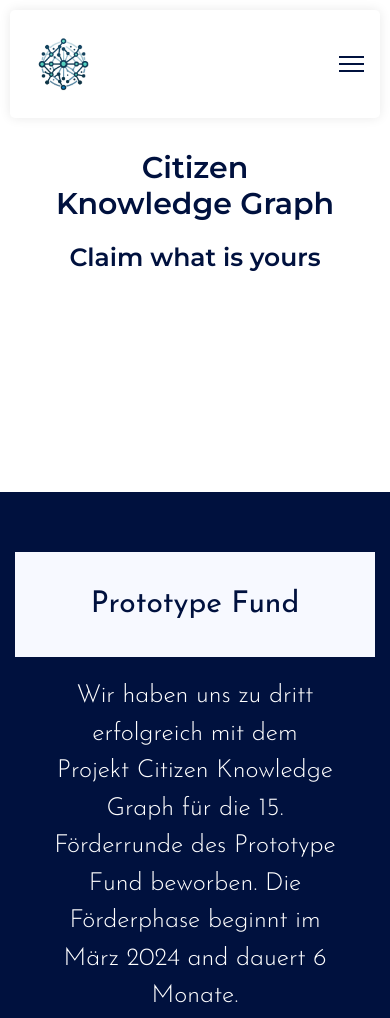
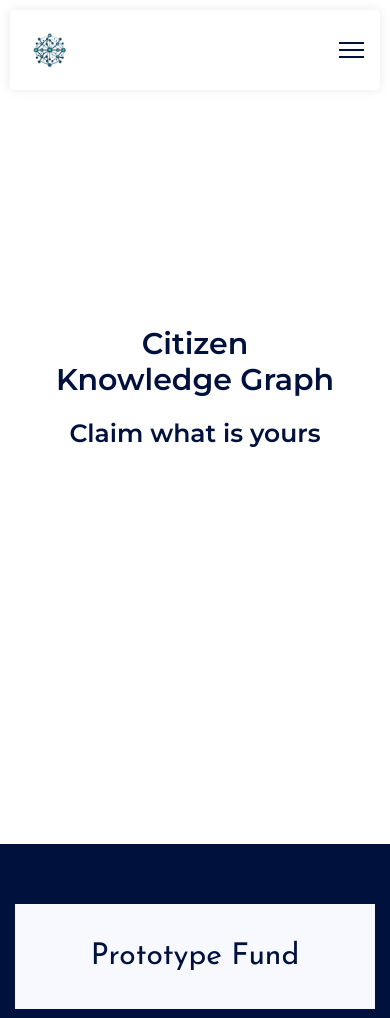
Before and after one commit to Citizen-Knowledge-Graph/ckg-site-resp, an Eleventy site: page src/index.md in a window 390 px wide. Shown: the top 1018 px of the page. Built offline with nearby package versions, Linux system fonts and the light colour scheme; Eleventy itself is replaced by a stand-in of ours; files that its build step writes are made by us from their sources.

Commit message:
fix mobile values

```diff
--- a/assets/css/style.css
+++ b/assets/css/style.css
@@ -228,6 +228,11 @@ textarea.form-control {
   .site-navigation .nav-item {
     text-align: center;
   }
+
+  .site-navigation .navbar-brand img {
+    max-width: 50px;
+  }
+
 }
 .site-navigation .nav-link {
   font-family: "Montserrat", sans-serif;
@@ -296,7 +301,7 @@ textarea.form-control {
 }
 @media (max-width: 991px) {
   .site-hero {
-    height: auto;
+    height: 100vh;
     padding: 200px 0;
   }
 }
```
